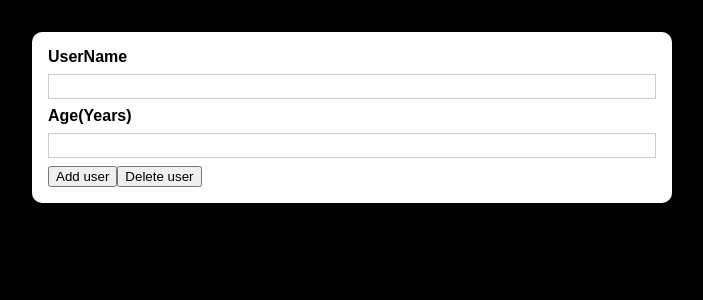
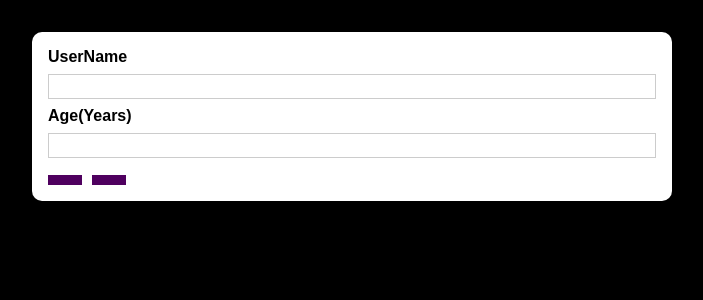
Before and after one commit to MwauStephen/Add-Delete-User, a React (Create React App) app: page / in a window 1280 px wide. Shown: the top 300 px of the page, without its empty margins (288-991 px from the left). Built offline with nearby package versions, Linux system fonts and the light colour scheme.

Commit message:
imported and used the button

```diff
--- a/src/Components/Users/AddUser.js
+++ b/src/Components/Users/AddUser.js
@@ -1,5 +1,6 @@
 import React from "react";
 import Card from "../UI/Card";
+import Button from "../UI/Button";
 import styles from "./AddUser.module.css";
 
 const AddUser = () => {
@@ -13,8 +14,8 @@ const AddUser = () => {
         <input id="username" type="text" />
         <label htmlFor="age">Age(Years)</label>
         <input id="age" type="number" />
-        <button type="submit">Add user</button>
-        <button type="button">Delete user</button>
+        <Button type="submit">Add user</Button>
+        <Button type="button">Delete user</Button>
       </form>
     </Card>
   );
```
